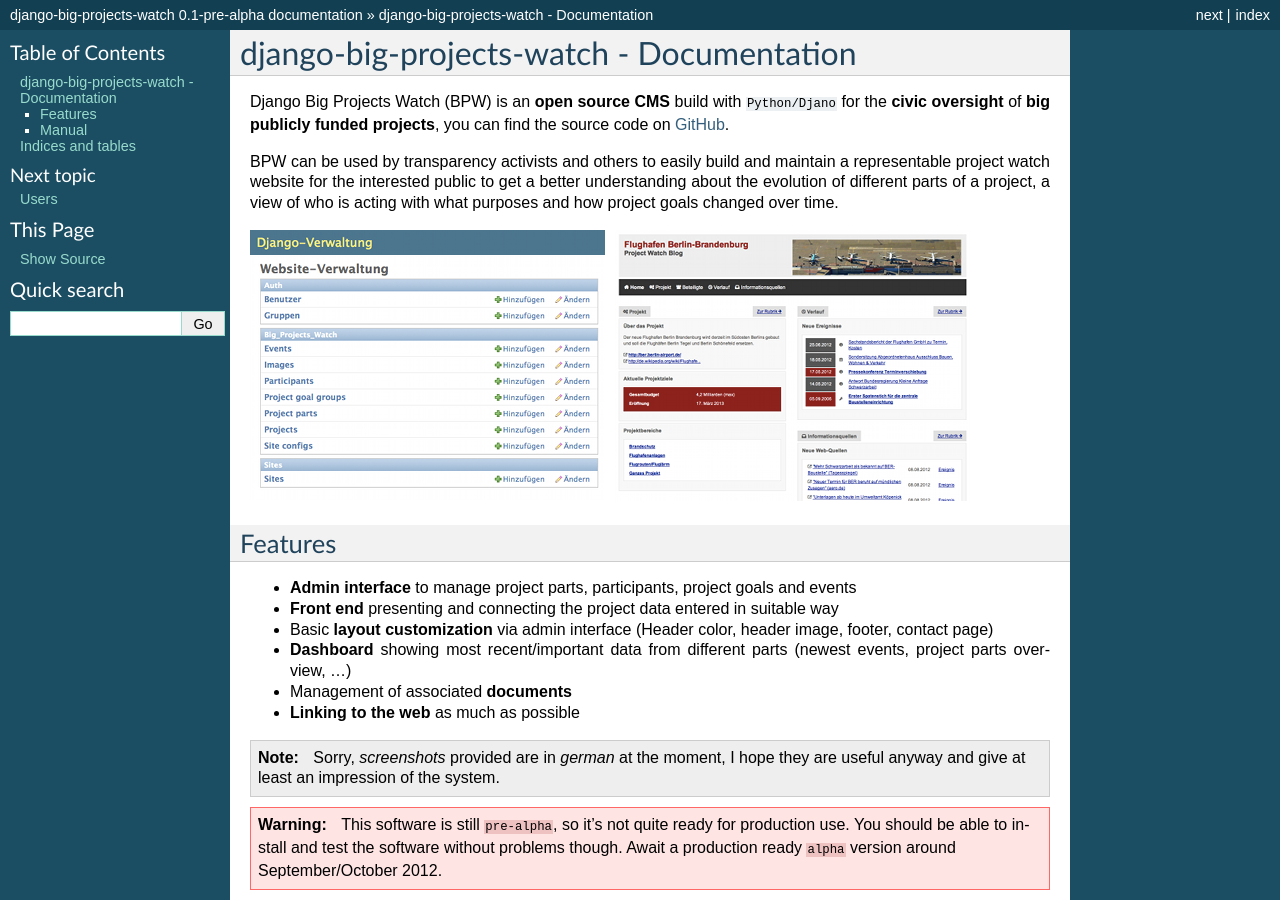
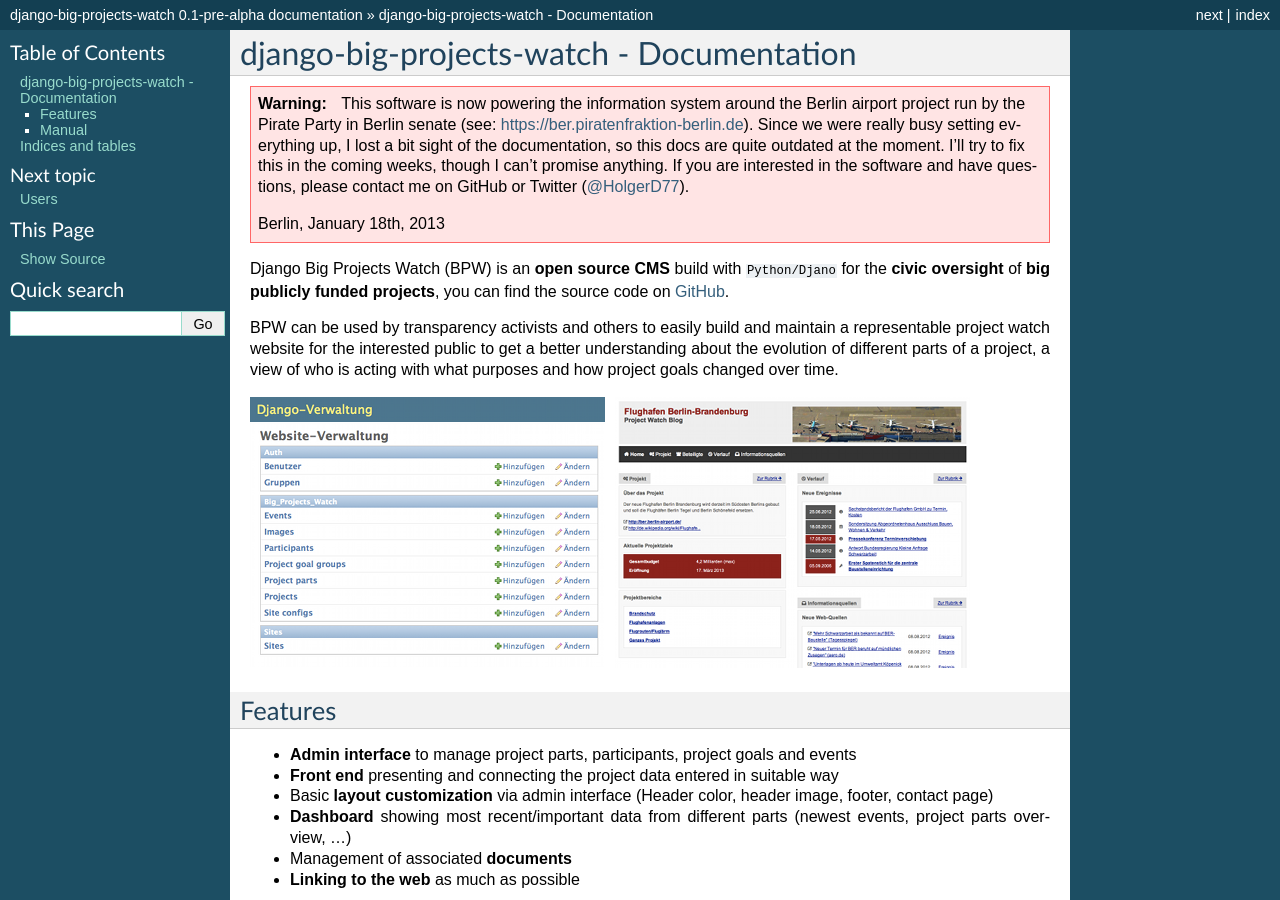
Before and after one commit to wd5/1-django-big-projects-watch, a Sphinx documentation site: the page built from docs/index.rst, in a window 1280 px wide and 900 px high. Built offline with Sphinx 7.4.7, drawn with Linux system fonts in a browser that asks for light colours.

Commit message:
Added comment about docs beeing outdated at the moment

```diff
--- a/docs/index.rst
+++ b/docs/index.rst
@@ -5,6 +5,15 @@
 
 django-big-projects-watch - Documentation
 =========================================
+
+.. warning:: This software is now powering the information system around the Berlin airport project run by
+             the Pirate Party in Berlin senate (see: https://ber.piratenfraktion-berlin.de). Since we were
+             really busy setting everything up, I lost a bit sight of the documentation, so this docs are
+             quite outdated at the moment. I'll try to fix this in the coming weeks, though I can't promise
+             anything. If you are interested in the software and have questions, please contact me on
+             GitHub or Twitter (`@HolgerD77 <https://twitter.com/HolgerD77>`_).
+
+             Berlin, January 18th, 2013
 
 Django Big Projects Watch (BPW) is an **open source CMS** build with ``Python/Djano`` for the **civic oversight**
 of **big publicly funded projects**, you can find the source code on
```
